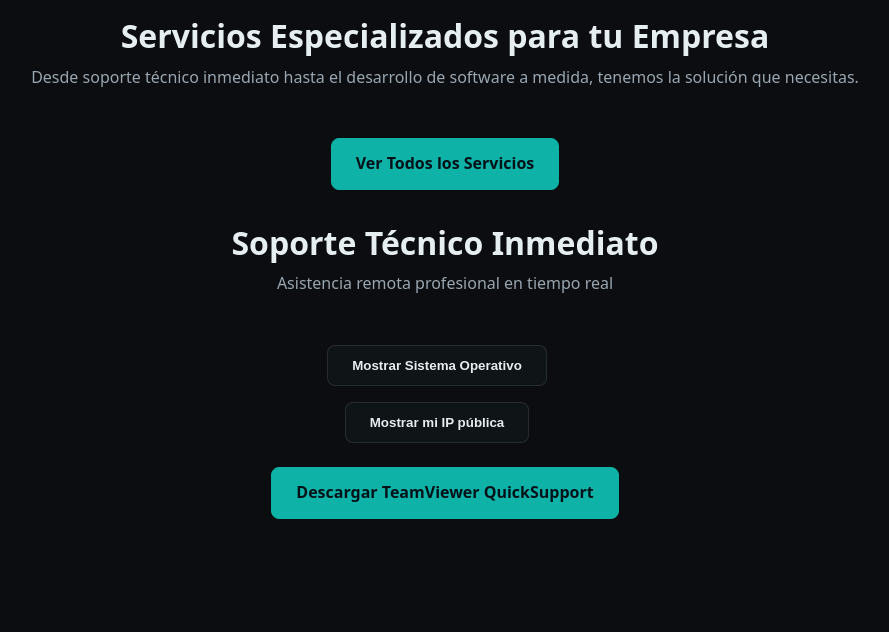
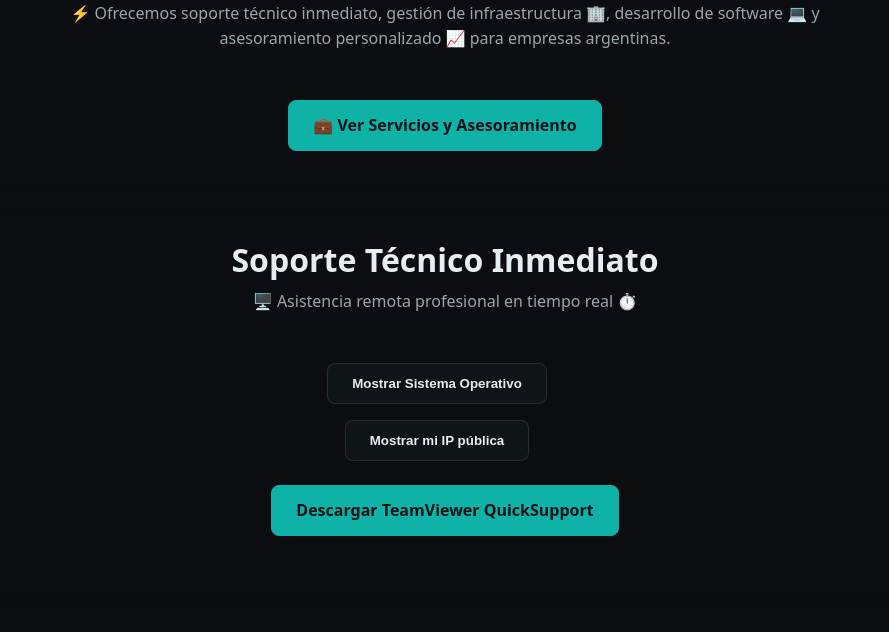
Before and after one commit to smnacu/landing_page, a Django app: page / in a window 1280 px wide. Shown: the part 612-1244 px from the top of the page, without its empty margins (195-1084 px from the left). Run offline with Django 5.2, Linux system fonts and the light colour scheme.

Commit message:
Mejoras en landing y servicios: textos, emojis, accesibilidad, eliminación de redundancias

```diff
--- a/static/css/theme.css
+++ b/static/css/theme.css
@@ -13,6 +13,22 @@
   --border-color: rgba(255, 255, 255, 0.1); /* Color sutil para bordes */
   --shadow-color: rgba(0, 0, 0, 0.2); /* Color para sombras */
   --max-width: 960px; /* Ancho máximo del contenedor */
+}
+
+/* Modo claro */
+.light-mode {
+  --bg: #f7f9fa;
+  --card-bg: #ffffff;
+  --text: #222c36;
+  --muted: #6c7a89;
+  --accent: #0fb2a6;
+  --accent-contrast: #fff;
+  --border-color: rgba(0,0,0,0.07);
+  --shadow-color: rgba(0,0,0,0.08);
+}
+
+body, html {
+  transition: background-color 0.3s, color 0.3s;
 }
 
 /* ------------------------- */
--- a/templates/base.html
+++ b/templates/base.html
@@ -1,53 +1,107 @@
-{% comment %}
-    templates/base.html
-    -------------------
-    Esta es la plantilla principal de todo el sitio.
-    - Usa etiquetas semánticas de HTML5 (<header>, <main>, <footer>).
-    - Incluye mejoras de accesibilidad (skip-link, roles ARIA).
-    - Carga CSS en el <head> y JavaScript al final del <body> para un rendimiento óptimo.
-{% endcomment %}
-
-{% load static i18n %}
+{% comment %} templates/base.html ------------------- Esta es la plantilla
+principal de todo el sitio. - Usa etiquetas semánticas de HTML5 (
+<header>
+  ,
+  <main>
+    ,
+    <footer>
+      ). - Incluye mejoras de accesibilidad (skip-link, roles ARIA). - Carga CSS
+      en el
+      <head>
+        y JavaScript al final del
+        <body>
+          para un rendimiento óptimo. {% endcomment %} {% load static i18n %}
           <!DOCTYPE html>
           <html lang="es">
             <head>
-    <meta charset="UTF-8">
-    <meta name="viewport" content="width=device-width, initial-scale=1.0">
-    <meta name="description" content="Daruma - Soluciones integrales de IT para potenciar tu negocio.">
+              <meta charset="UTF-8" />
+              <meta
+                name="viewport"
+                content="width=device-width, initial-scale=1.0"
+              />
+              <meta
+                name="description"
+                content="Daruma - Soluciones integrales de IT para potenciar tu negocio."
+              />
 
-    <title>{% block title %}Daruma - Soluciones Tecnológicas{% endblock %}</title>
+              <title>
+                {% block title %}Daruma - Soluciones Tecnológicas{% endblock %}
+              </title>
 
-    <link rel="stylesheet" href="https://cdnjs.cloudflare.com/ajax/libs/font-awesome/6.5.1/css/all.min.css">
-    <link rel="stylesheet" href="{% static 'css/theme.css' %}">
+              <link
+                rel="stylesheet"
+                href="https://cdnjs.cloudflare.com/ajax/libs/font-awesome/6.5.1/css/all.min.css"
+              />
+              <link rel="stylesheet" href="{% static 'css/theme.css' %}" />
 
               {% block head_extra %}{% endblock %}
 
-    <link rel="icon" href="{% static 'img/favicon.ico' %}" type="image/x-icon">
-    <link rel="icon" href="{% static 'img/favicon.svg' %}" type="image/svg+xml">
-    <meta name="theme-color" content="#0fb2a6">
+              <link
+                rel="icon"
+                href="{% static 'img/favicon.ico' %}"
+                type="image/x-icon"
+              />
+              <link
+                rel="icon"
+                href="{% static 'img/favicon.svg' %}"
+                type="image/svg+xml"
+              />
+              <meta name="theme-color" content="#0fb2a6" />
             </head>
             <body>
-    <a class="skip-link" href="#main-content">Saltar al contenido principal</a>
+              <a class="skip-link" href="#main-content"
+                >Saltar al contenido principal</a
+              >
 
               <header class="site-header" role="banner">
                 <div class="container">
                   <a class="brand" href="{% url 'landing' %}">Daruma</a>
 
-            <button id="nav-toggle" class="nav-toggle" aria-expanded="false" aria-controls="main-navigation">
+                  <button
+                    id="nav-toggle"
+                    class="nav-toggle"
+                    aria-expanded="false"
+                    aria-controls="main-navigation"
+                  >
                     Menú
                   </button>
-
-            <nav id="main-navigation" class="site-nav" aria-label="Navegación principal">
+                  <nav
+                    id="main-navigation"
+                    class="site-nav"
+                    aria-label="Navegación principal"
+                  >
                     <ul>
                       <li><a href="{% url 'landing' %}">Inicio</a></li>
                       <li><a href="{% url 'services' %}">Servicios</a></li>
                     </ul>
                   </nav>
+                  <button
+                    id="theme-toggle"
+                    class="theme-toggle"
+                    aria-label="Alternar modo claro/oscuro"
+                  >
+                    <i class="fa fa-moon"></i>
+                  </button>
                 </div>
               </header>
 
               <main id="main-content" class="container" role="main">
                 {% block content %}
+                <script>
+                  // Alternar modo claro/oscuro
+                  const themeToggle = document.getElementById("theme-toggle");
+                  const icon = themeToggle.querySelector("i");
+                  themeToggle.addEventListener("click", () => {
+                    document.body.classList.toggle("light-mode");
+                    if (document.body.classList.contains("light-mode")) {
+                      icon.classList.remove("fa-moon");
+                      icon.classList.add("fa-sun");
+                    } else {
+                      icon.classList.remove("fa-sun");
+                      icon.classList.add("fa-moon");
+                    }
+                  });
+                </script>
                 {% endblock %}
               </main>
 
@@ -60,6 +114,10 @@
               <script src="{% static 'js/main.js' %}"></script>
 
               {% block scripts %}{% endblock %}
-
             </body>
           </html>
+        </body>
+      </head>
+    </footer>
+  </main>
+</header>
--- a/templates/landing.html
+++ b/templates/landing.html
@@ -1,47 +1,133 @@
-{% extends 'base.html' %}
-{% load i18n static %}
-
-{% block title %}Daruma - Soluciones Tecnológicas Integrales{% endblock %}
-
-{% block content %}
-<section class="hero">
+{% extends 'base.html' %} {% load i18n static %} {% block title %}Daruma -
+Soluciones Tecnológicas Integrales{% endblock %} {% block content %}
+<section
+  class="hero"
+  style="
+    box-shadow: 0 2px 16px var(--shadow-color);
+    border-radius: 1.5rem;
+    padding: 2.5rem 2rem;
+    margin-bottom: 2rem;
+  "
+>
   <div class="hero-content">
     <h1>{% trans "Soluciones Tecnológicas para Empresas Argentinas" %}</h1>
     <p class="lead">
-            {% trans "Brindamos soluciones integrales de IT para potenciar tu negocio. Soporte técnico especializado, infraestructura confiable y asesoramiento experto." %}
+      💼 Brindamos soluciones integrales de IT para potenciar tu negocio 🚀.
+      Soporte técnico especializado 🧑‍💻, infraestructura confiable 🖥️ y
+      asesoramiento experto 🤝.
     </p>
     <div class="hero-cta">
-            <a href="#support" class="btn primary">{% trans "Solicitar Soporte" %}</a>
-            <a href="#" class="btn">{% trans "Conocer Nuestros Servicios" %}</a>
+      <a
+        href="{% url 'services' %}"
+        class="btn primary"
+        aria-label="Ver todos los servicios y solicitar asesoramiento"
+        >💼 Ver Servicios y Asesoramiento</a
+      >
     </div>
   </div>
 </section>
 
-<section class="services-summary container" id="servicios">
-    <h2 class="section-title">{% trans "Servicios Especializados para tu Empresa" %}</h2>
-    <p class="section-subtitle">{% trans "Desde soporte técnico inmediato hasta el desarrollo de software a medida, tenemos la solución que necesitas." %}</p>
-    <div style="text-align: center;">
-         <a href="#" class="btn primary">{% trans "Ver Todos los Servicios" %}</a>
+<section
+  class="services-summary container"
+  id="servicios"
+  style="
+    box-shadow: 0 2px 12px var(--shadow-color);
+    border-radius: 1rem;
+    padding: 2rem;
+    margin-bottom: 2rem;
+  "
+>
+  <h2 class="section-title">{% trans "Soluciones IT a tu medida" %}</h2>
+  <p class="section-subtitle">
+    ⚡ Ofrecemos soporte técnico inmediato, gestión de infraestructura 🏢,
+    desarrollo de software 💻 y asesoramiento personalizado 📈 para empresas
+    argentinas.
+  </p>
+  <div
+    style="display: flex; gap: 1rem; justify-content: center; flex-wrap: wrap"
+  >
+    <!-- Botón único para servicios y asesoramiento -->
+    <a
+      href="{% url 'services' %}"
+      class="btn primary"
+      aria-label="Ver todos los servicios y solicitar asesoramiento"
+    >
+      💼 Ver Servicios y Asesoramiento
+    </a>
   </div>
 </section>
 
-<section class="support container" id="support">
+<section
+  class="support container"
+  id="support"
+  style="
+    box-shadow: 0 2px 12px var(--shadow-color);
+    border-radius: 1rem;
+    padding: 1.5rem;
+    margin-bottom: 2rem;
+  "
+>
   <h2 class="section-title">{% trans "Soporte Técnico Inmediato" %}</h2>
-    <p class="section-subtitle">{% trans "Asistencia remota profesional en tiempo real" %}</p>
-    <div class="support-controls" style="text-align:center; margin:2rem 0;">
-        <button id="show-os" class="btn">Mostrar Sistema Operativo</button>
-        <span id="user-os" style="margin-left:1rem;color:var(--muted);"></span>
-        <br/>
-        <button id="show-ip" class="btn" style="margin-top:1rem;">Mostrar mi IP pública</button>
-        <span id="user-ip" style="margin-left:1rem;color:var(--muted);"></span>
-        <div style="margin-top:1.5rem;">
-            <a href="{% static 'downloads/TeamViewerQS.exe' %}" class="btn primary" download>Descargar TeamViewer QuickSupport</a>
+  <p class="section-subtitle">
+    🖥️ Asistencia remota profesional en tiempo real ⏱️
+  </p>
+  <div class="support-controls" style="text-align: center; margin: 2rem 0">
+    <button id="show-os" class="btn" aria-label="Mostrar sistema operativo">
+      Mostrar Sistema Operativo
+    </button>
+    <span id="user-os" style="margin-left: 1rem; color: var(--muted)"></span>
+    <br />
+    <button
+      id="show-ip"
+      class="btn"
+      style="margin-top: 1rem"
+      aria-label="Mostrar IP pública"
+    >
+      Mostrar mi IP pública
+    </button>
+    <span id="user-ip" style="margin-left: 1rem; color: var(--muted)"></span>
+    <div style="margin-top: 1.5rem">
+      <a
+        href="{% static 'downloads/TeamViewerQS.exe' %}"
+        class="btn primary"
+        download
+        aria-label="Descargar TeamViewer QuickSupport"
+        >Descargar TeamViewer QuickSupport</a
+      >
     </div>
   </div>
 </section>
-{% endblock %}
-
-{% block scripts %}
+{% endblock %} {% block scripts %}
 <script src="{% static 'js/support.js' %}"></script>
 <script src="{% static 'js/main.js' %}"></script>
 {% endblock %}
+<section
+  class="contacto container"
+  id="contacto"
+  style="
+    box-shadow: 0 2px 12px var(--shadow-color);
+    border-radius: 1rem;
+    padding: 2rem;
+    margin: 2rem auto;
+    max-width: 500px;
+    text-align: center;
+  "
+>
+  <h2 class="section-title">Contacto Directo 📲</h2>
+  <p class="section-subtitle">
+    ¿Querés una consulta personalizada? Escribinos por WhatsApp y te ayudamos
+    rápido 💬.
+  </p>
+  <a
+    href="https://wa.me/5491161882546"
+    target="_blank"
+    rel="noopener"
+    class="btn primary"
+    aria-label="Contactar por WhatsApp"
+  >
+    <i class="fa fa-whatsapp" aria-hidden="true"></i> WhatsApp Directo
+  </a>
+  <small style="display: block; margin-top: 1rem; color: var(--muted)"
+    >Podés configurar el número en el enlace de WhatsApp.</small
+  >
+</section>
```
Also changed, not shown: templates/services.html (+49 -23 lines). Lines whose indentation alone changed are shown as unchanged.
